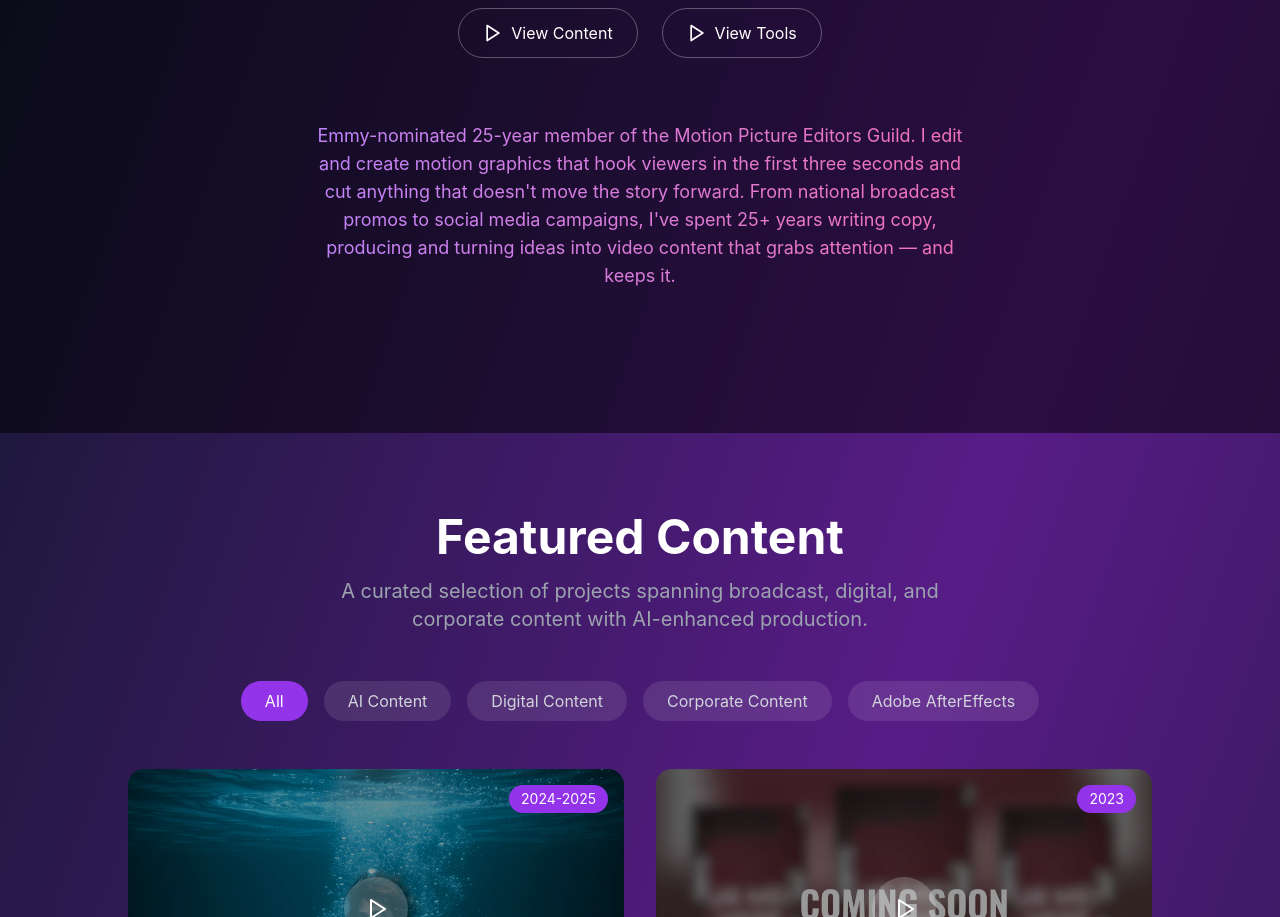
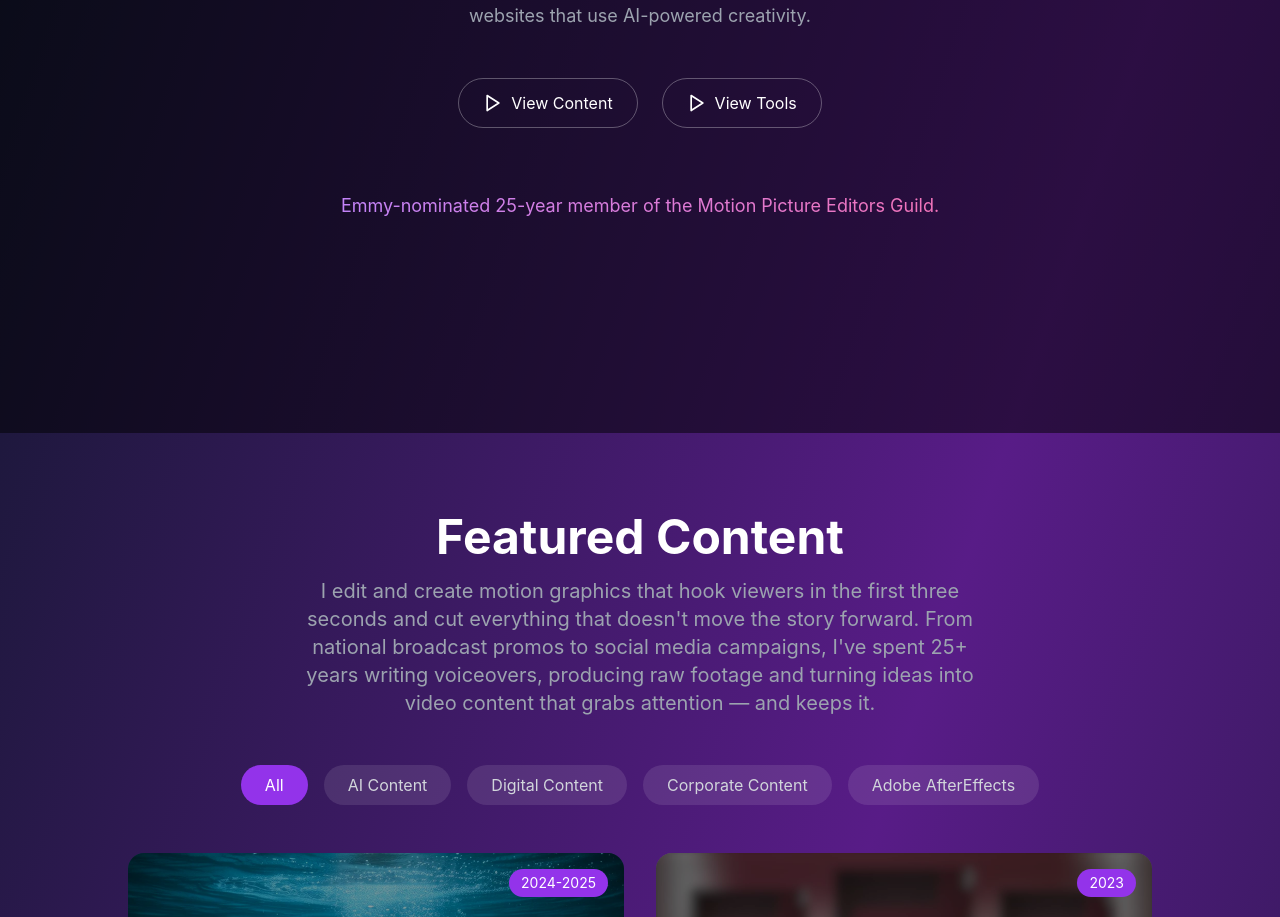
Before and after one commit to Taxi29/BT-2025website, a React (Create React App) app: page / in a window 1280 px wide. Shown: the part 367-1284 px from the top of the page. Built offline with nearby package versions, Linux system fonts and the light colour scheme; the HTML template or start-up script is replaced by a standard one.

Commit message:
moved bio to 2nd section

```diff
--- a/src/App.tsx
+++ b/src/App.tsx
@@ -110,12 +110,7 @@ const App = () => {
             </a>
           </div>
           <p className="text-lg mt-16 mb-8 max-w-2xl mx-auto bg-gradient-to-r from-purple-400 to-pink-400 bg-clip-text text-transparent">
-            Emmy-nominated 25-year member of the Motion Picture Editors Guild. I
-            edit and create motion graphics that hook viewers in the first three
-            seconds and cut anything that doesn't move the story forward. From
-            national broadcast promos to social media campaigns, I've spent 25+
-            years writing copy, producing and turning ideas into video content
-            that grabs attention — and keeps it.
+            Emmy-nominated 25-year member of the Motion Picture Editors Guild.
           </p>
         </div>
       </header>
@@ -127,8 +122,12 @@ const App = () => {
             Featured Content
           </h2>
           <p className="text-xl text-center mb-12 text-gray-400 max-w-2xl mx-auto">
-            A curated selection of projects spanning broadcast, digital, and
-            corporate content with AI-enhanced production.
+            I edit and create motion graphics that hook viewers in the first
+            three seconds and cut everything that doesn't move the story
+            forward. From national broadcast promos to social media campaigns,
+            I've spent 25+ years writing voiceovers, producing raw footage and
+            turning ideas into video content that grabs attention — and keeps
+            it.
           </p>
         </div>
         {/* Category Filter */}
```
